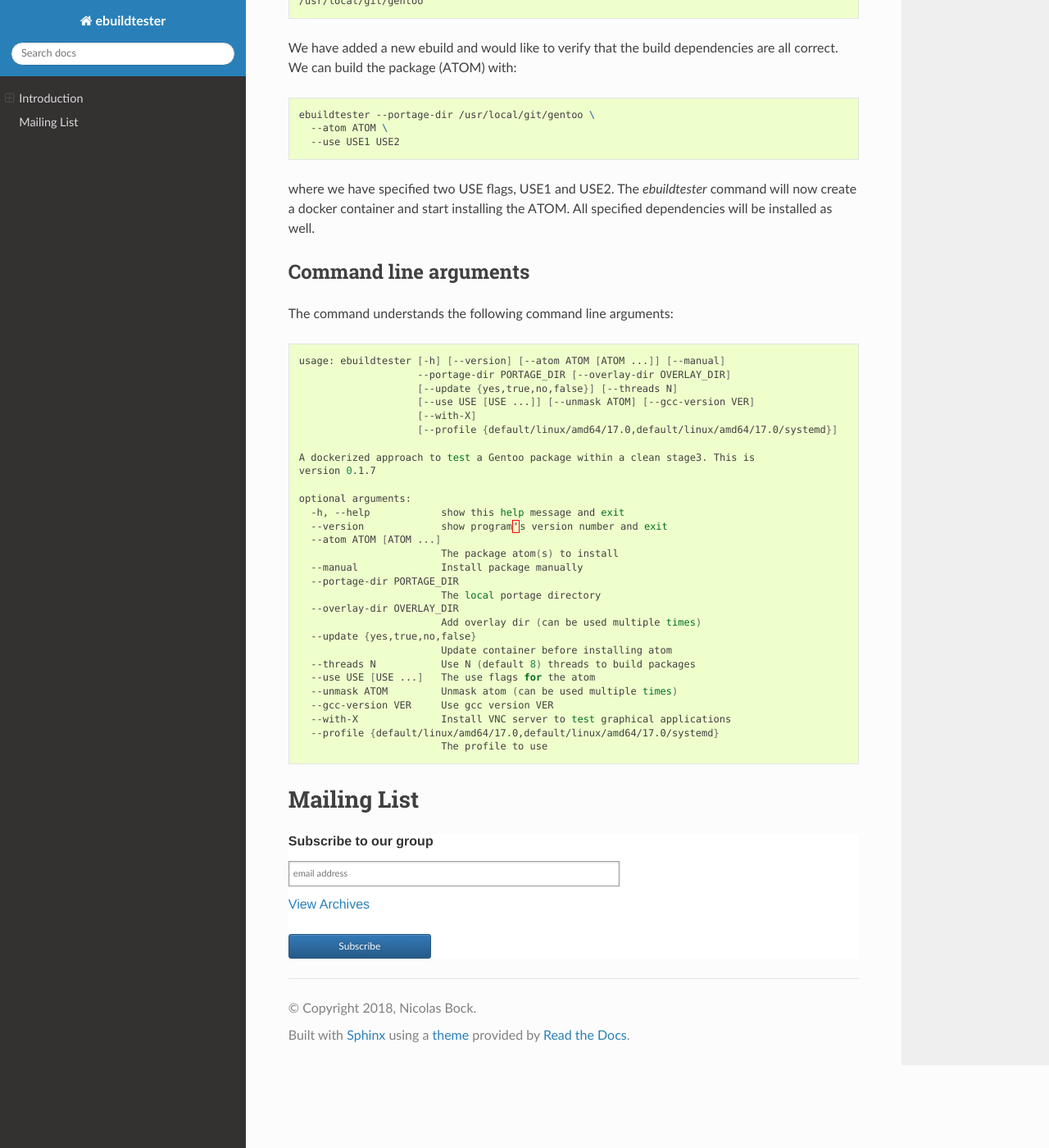
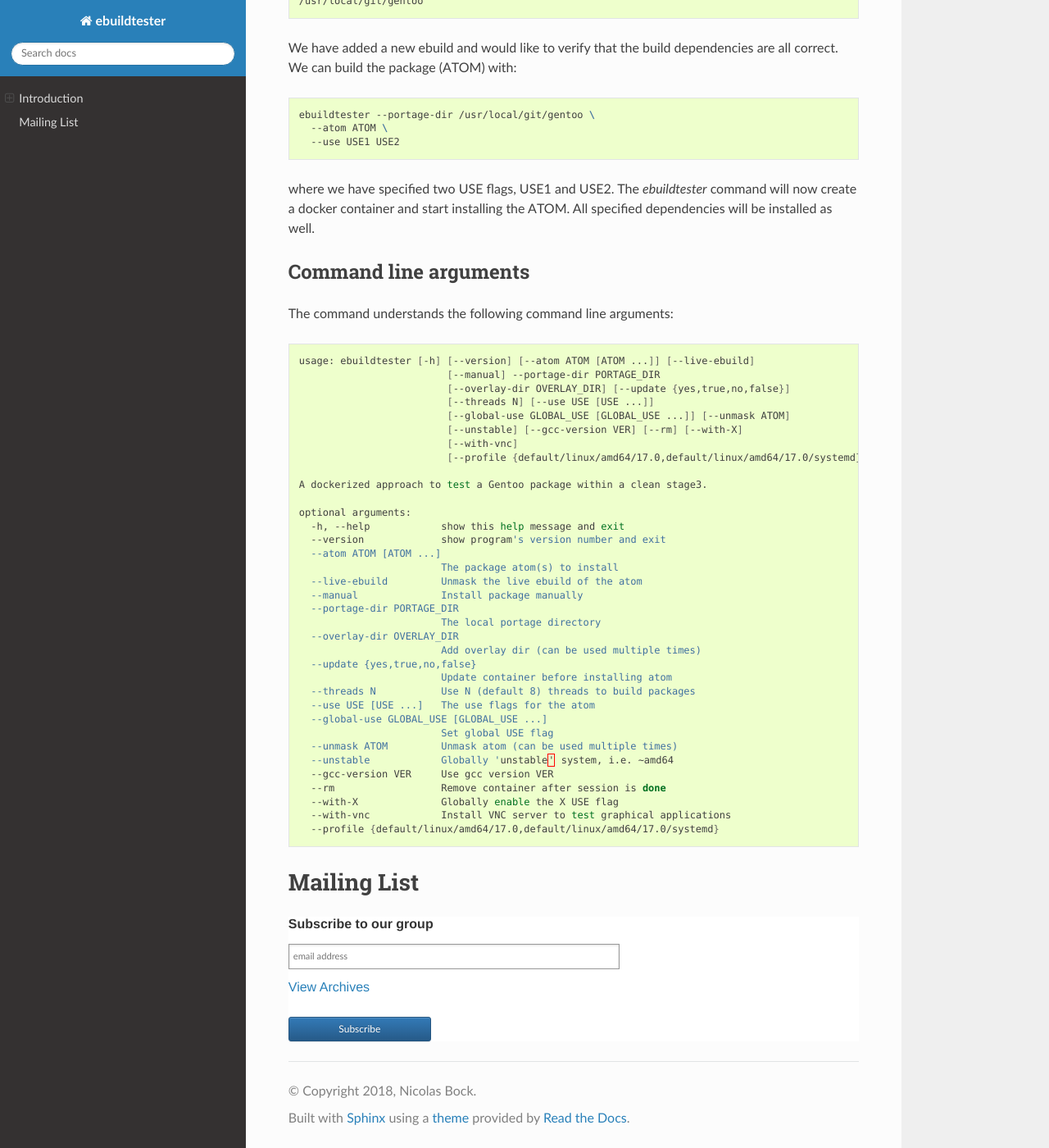
Before and after one commit to nicolasbock/ebuildtester, a Sphinx documentation site: the page built from docs/index.rst, in a window 1280 px wide and 1400 px high, scrolled down 400 px. Shown: the whole window at 82% size. Built offline with Sphinx 7.4.7 and the Read the Docs theme 2.0.0, drawn with Linux system fonts in a browser that asks for light colours.

Commit message:
Update usage information

```diff
--- a/docs/index.rst
+++ b/docs/index.rst
@@ -56,35 +56,41 @@ The command understands the following command line arguments:
 
 .. code-block:: bash
 
-   usage: ebuildtester [-h] [--version] [--atom ATOM [ATOM ...]] [--manual]
-                       --portage-dir PORTAGE_DIR [--overlay-dir OVERLAY_DIR]
-                       [--update {yes,true,no,false}] [--threads N]
-                       [--use USE [USE ...]] [--unmask ATOM] [--gcc-version VER]
-                       [--with-X]
-                       [--profile {default/linux/amd64/17.0,default/linux/amd64/17.0/systemd}]
+    usage: ebuildtester [-h] [--version] [--atom ATOM [ATOM ...]] [--live-ebuild]
+                             [--manual] --portage-dir PORTAGE_DIR
+                             [--overlay-dir OVERLAY_DIR] [--update {yes,true,no,false}]
+                             [--threads N] [--use USE [USE ...]]
+                             [--global-use GLOBAL_USE [GLOBAL_USE ...]] [--unmask ATOM]
+                             [--unstable] [--gcc-version VER] [--rm] [--with-X]
+                             [--with-vnc]
+                             [--profile {default/linux/amd64/17.0,default/linux/amd64/17.0/systemd}]
 
-   A dockerized approach to test a Gentoo package within a clean stage3. This is
-   version 0.1.7
+    A dockerized approach to test a Gentoo package within a clean stage3.
 
-   optional arguments:
-     -h, --help            show this help message and exit
-     --version             show program's version number and exit
-     --atom ATOM [ATOM ...]
-                           The package atom(s) to install
-     --manual              Install package manually
-     --portage-dir PORTAGE_DIR
-                           The local portage directory
-     --overlay-dir OVERLAY_DIR
-                           Add overlay dir (can be used multiple times)
-     --update {yes,true,no,false}
-                           Update container before installing atom
-     --threads N           Use N (default 8) threads to build packages
-     --use USE [USE ...]   The use flags for the atom
-     --unmask ATOM         Unmask atom (can be used multiple times)
-     --gcc-version VER     Use gcc version VER
-     --with-X              Install VNC server to test graphical applications
-     --profile {default/linux/amd64/17.0,default/linux/amd64/17.0/systemd}
-                           The profile to use
+    optional arguments:
+      -h, --help            show this help message and exit
+      --version             show program's version number and exit
+      --atom ATOM [ATOM ...]
+                            The package atom(s) to install
+      --live-ebuild         Unmask the live ebuild of the atom
+      --manual              Install package manually
+      --portage-dir PORTAGE_DIR
+                            The local portage directory
+      --overlay-dir OVERLAY_DIR
+                            Add overlay dir (can be used multiple times)
+      --update {yes,true,no,false}
+                            Update container before installing atom
+      --threads N           Use N (default 8) threads to build packages
+      --use USE [USE ...]   The use flags for the atom
+      --global-use GLOBAL_USE [GLOBAL_USE ...]
+                            Set global USE flag
+      --unmask ATOM         Unmask atom (can be used multiple times)
+      --unstable            Globally 'unstable' system, i.e. ~amd64
+      --gcc-version VER     Use gcc version VER
+      --rm                  Remove container after session is done
+      --with-X              Globally enable the X USE flag
+      --with-vnc            Install VNC server to test graphical applications
+      --profile {default/linux/amd64/17.0,default/linux/amd64/17.0/systemd}
 
 Mailing List
 ============
```
Also changed, not shown: README.rst (+7 -8 lines).
